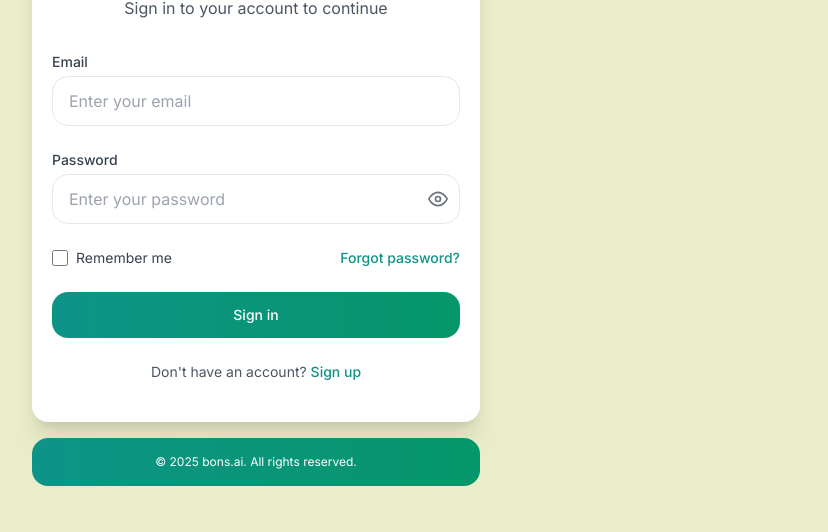
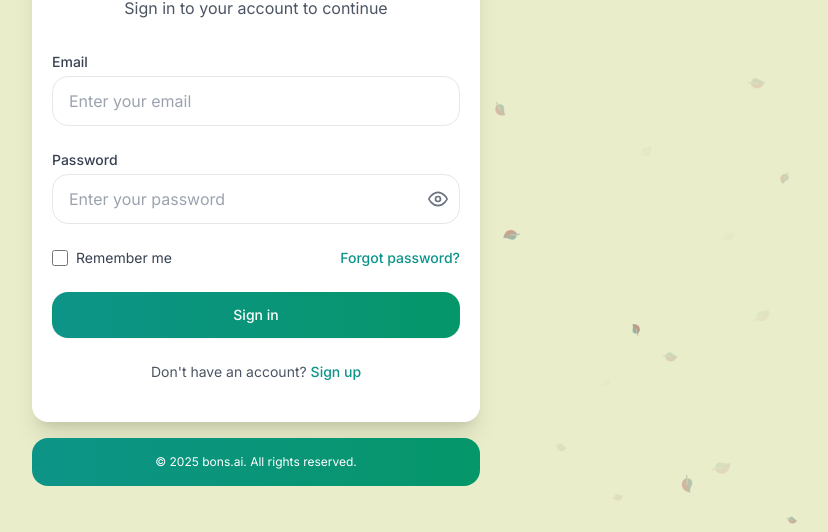
Before and after one commit to clemygw/bons.ai, a React (Vite) app in the folder frontend/: page /login in a window 1280 px wide. Shown: the part 265-797 px from the top of the page, without its empty margins (384-1212 px from the left). Built offline with nearby package versions, Linux system fonts and the light colour scheme.

Commit message:
sexy login and leaves

```diff
--- a/frontend/src/pages/Login.jsx
+++ b/frontend/src/pages/Login.jsx
@@ -1,6 +1,6 @@
 "use client"
 
-import { useState } from "react"
+import { useState, useEffect } from "react"
 import { useNavigate } from "react-router-dom"
 import { useAuth } from "../context/AuthContext"
 import LoginForm from "../components/LoginForm"
@@ -11,12 +11,113 @@ import LoginForm from "../components/LoginForm"
 import authService from "../services/authService"
 import { motion } from "framer-motion"
 
+// Animated Leaf component
+const AnimatedLeaf = ({ index }) => {
+  // Generate random positions and movements
+  // Ensure leaves are distributed across the entire screen
+  const startX = Math.random() * 100; // random start position (percentage of viewport)
+  const startY = Math.random() * 100;
+  const size = Math.random() * 10 + 10; // random size between 10-20px
+  const duration = Math.random() * 15 + 20; // random duration between 20-35s
+  const delay = Math.random() * 5; // random delay for staggered start
+
+  // Create more varied movement paths to ensure coverage of left side
+  const path = [
+    { x: `${startX}vw`, y: `${startY}vh`, rotate: 0 },
+    { x: `${startX + (Math.random() * 60 - 30)}vw`, y: `${startY + (Math.random() * 60 - 30)}vh`, rotate: Math.random() * 360 },
+    { x: `${startX + (Math.random() * 60 - 30)}vw`, y: `${startY + (Math.random() * 60 - 30)}vh`, rotate: Math.random() * 360 },
+    { x: `${startX + (Math.random() * 60 - 30)}vw`, y: `${startY + (Math.random() * 60 - 30)}vh`, rotate: Math.random() * 360 },
+    { x: `${startX}vw`, y: `${startY}vh`, rotate: 0 }
+  ];
+
+  return (
+    <motion.div
+      className="absolute pointer-events-none"
+      initial={{ x: `${startX}vw`, y: `${startY}vh`, opacity: 0 }}
+      animate={{
+        opacity: [0, 0.7, 0.7, 0],
+        x: path.map(p => p.x),
+        y: path.map(p => p.y),
+        rotate: path.map(p => p.rotate),
+      }}
+      transition={{
+        duration: duration,
+        delay: delay,
+        repeat: Infinity,
+        ease: "easeInOut",
+      }}
+      style={{ width: `${size}px`, height: `${size}px` }}
+    >
+      <img
+        src="/leaf.svg"
+        alt="Floating Leaf"
+        className="w-full h-full"
+      />
+    </motion.div>
+  );
+};
+
+// Left-side specific leaf component to ensure coverage
+const LeftSideLeaf = ({ index }) => {
+  // Force starting position to be on the left side
+  const startX = Math.random() * 40; // 0-40% of viewport width (left side)
+  const startY = Math.random() * 100;
+  const size = Math.random() * 10 + 10;
+  const duration = Math.random() * 15 + 20;
+  const delay = Math.random() * 5;
+
+  const path = [
+    { x: `${startX}vw`, y: `${startY}vh`, rotate: 0 },
+    { x: `${startX + (Math.random() * 30)}vw`, y: `${startY + (Math.random() * 60 - 30)}vh`, rotate: Math.random() * 360 },
+    { x: `${startX + (Math.random() * 30)}vw`, y: `${startY + (Math.random() * 60 - 30)}vh`, rotate: Math.random() * 360 },
+    { x: `${startX + (Math.random() * 30)}vw`, y: `${startY + (Math.random() * 60 - 30)}vh`, rotate: Math.random() * 360 },
+    { x: `${startX}vw`, y: `${startY}vh`, rotate: 0 }
+  ];
+
+  return (
+    <motion.div
+      className="absolute pointer-events-none"
+      initial={{ x: `${startX}vw`, y: `${startY}vh`, opacity: 0 }}
+      animate={{
+        opacity: [0, 0.7, 0.7, 0],
+        x: path.map(p => p.x),
+        y: path.map(p => p.y),
+        rotate: path.map(p => p.rotate),
+      }}
+      transition={{
+        duration: duration,
+        delay: delay,
+        repeat: Infinity,
+        ease: "easeInOut",
+      }}
+      style={{ width: `${size}px`, height: `${size}px` }}
+    >
+      <img
+        src="/leaf.svg"
+        alt="Floating Leaf"
+        className="w-full h-full"
+      />
+    </motion.div>
+  );
+};
+
 const Login = () => {
   const navigate = useNavigate()
   const { setUser } = useAuth()
   const [isLoading, setIsLoading] = useState(false)
   const [error, setError] = useState("")
   const [companyName, setCompanyName] = useState("")
+  const [leaves, setLeaves] = useState([])
+  const [leftLeaves, setLeftLeaves] = useState([])
+
+  // Generate leaves on component mount
+  useEffect(() => {
+    // Create array of leaf indices
+    const leafCount = 40; // Regular leaves
+    const leftLeafCount = 20; // Additional left-side specific leaves
+    setLeaves(Array.from({ length: leafCount }, (_, i) => i));
+    setLeftLeaves(Array.from({ length: leftLeafCount }, (_, i) => i));
+  }, []);
 
   const handleLogin = async (credentials) => {
     setIsLoading(true)
@@ -44,9 +145,19 @@ const Login = () => {
   }
 
   return (
-    <div className="min-h-screen flex items-center justify-center px-4" style={{ backgroundColor: "#E9EDC9", padding: "4px" }}>
+    <div className="min-h-screen flex items-center justify-center px-4 relative overflow-hidden" style={{ backgroundColor: "#E9EDC9", padding: "4px" }}>
+      {/* Animated floating leaves - distributed across screen */}
+      {leaves.map((leaf) => (
+        <AnimatedLeaf key={leaf} index={leaf} />
+      ))}
+
+      {/* Additional left-side specific leaves */}
+      {leftLeaves.map((leaf) => (
+        <LeftSideLeaf key={`left-${leaf}`} index={leaf} />
+      ))}
+
       <motion.div
-        className="w-full max-w-md"
+        className="w-full max-w-md relative z-10"
         initial={{ opacity: 0, y: 20 }}
         animate={{ opacity: 1, y: 0 }}
         transition={{ duration: 0.5 }}
```
